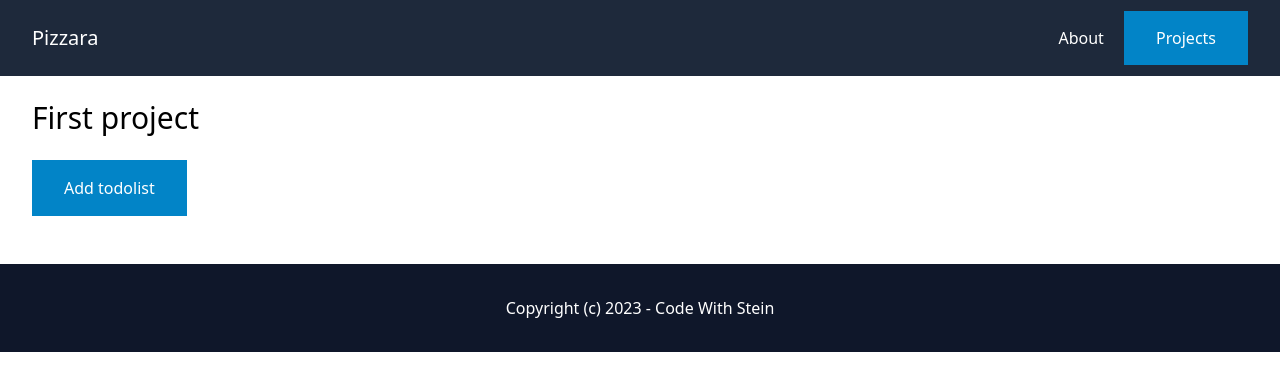
After one commit to ozkayamert/Django-Project-Management, a Django app: page /projects/52aec6fc-3fa8-4e68-8773-460529de3960/ in a window 1280 px wide. The commit adds this page. Shown: the top 391 px of the page. Run offline with Django 5.2, Linux system fonts and the light colour scheme; a user stored in the database is signed in; data comes from the database, SQL or seed files in the repository; some libraries are stand-ins or nearby versions.

Commit message:
Project detail

```diff
--- /dev/null
+++ b/pizarra/project/templates/project/project.html
@@ -0,0 +1,19 @@
+{% extends 'core/base.html' %}
+
+{% block content %}
+    <h1 class="mb-6 text-3xl">{{ project.name }}</h1>
+
+    <a href="#" class="py-4 px-8 bg-sky-600 text-white inline-block">Add todolist</a>
+
+    <div class="mt-6 grid grid-cols-4 gap-4">
+        {% for todolist in todolists %}
+            <div class="py-6 px-6 bg-slate-200">
+                <a href="#">
+                    <h2 class="mb-4 text-xl">{{ todolist.name }}</h2>
+
+                    <p class="text-sm text-slate-600">{{ todolist.description }}</p>
+                </a>
+            </div>
+        {% endfor %}
+    </div>
+{% endblock %}
--- a/pizarra/project/templates/project/projects.html
+++ b/pizarra/project/templates/project/projects.html
@@ -8,9 +8,11 @@
     <div class="mt-6 grid grid-cols-4 gap-4">
         {% for project in projects %}
             <div class="py-6 px-6 bg-slate-200">
-                <h2 class="mb-4 text-xl">{{ project.name }}</h2>
+                <a href="{% url 'project:project' project.id %}">
+                    <h2 class="mb-4 text-xl">{{ project.name }}</h2>
 
-                <p class="text-sm text-slate-600">{{ project.description }}</p>
+                    <p class="text-sm text-slate-600">{{ project.description }}</p>
+                </a>
             </div>
         {% endfor %}
     </div>
--- a/pizarra/project/urls.py
+++ b/pizarra/project/urls.py
@@ -7,4 +7,5 @@ app_name = 'project'
 urlpatterns = [
     path('', views.projects, name='projects',),
     path('add/', views.add_project, name='add'),
+    path('<uuid:pk>/', views.project, name='project'),
 ]
--- a/pizarra/project/views.py
+++ b/pizarra/project/views.py
@@ -13,6 +13,14 @@ def projects(request):
 
 
 @login_required
+def project(request, pk):
+    project = Project.objects.filter(created_by=request.user).get(pk=pk)
+
+    return render(request, 'project/project.html', {
+        'project': project
+    })
+
+@login_required
 def add_project(request):
     if request.method == 'POST':
         name = request.POST.get('name', '')
```
